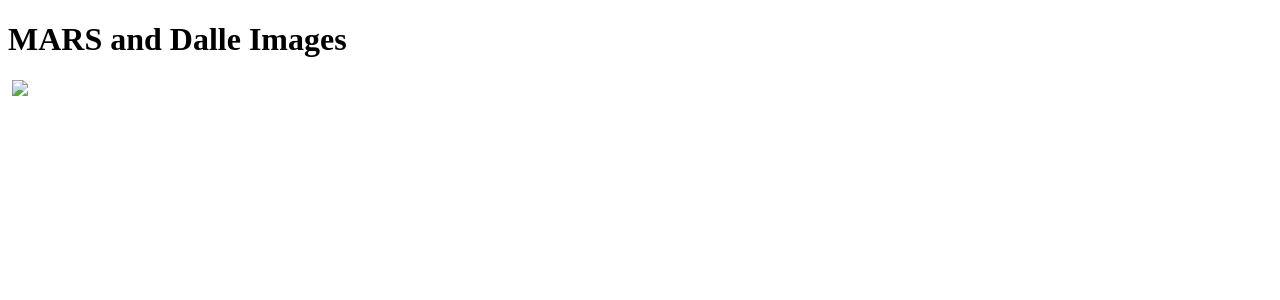
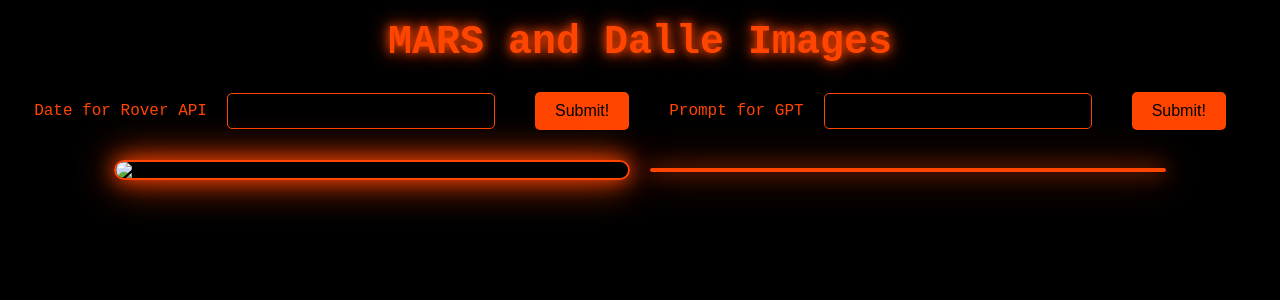
Before and after one commit to Ollyje/MarsRover_GPT, a Flask app: page / in a window 1280 px wide. Shown: the top 300 px of the page. Run offline with Flask 3, Linux system fonts and the light colour scheme; parts of the project's set-up code (start-up, migrations or seed data) failed here and were passed over.

Commit message:
edited css and got both images onto the site, needs interaction to be completed

```diff
--- a/app.py
+++ b/app.py
@@ -2,6 +2,9 @@ from flask import Flask, render_template, request
 from rovergpt import get_dalle_filename, get_prompt, get_rover_filename
 
 app = Flask(__name__, static_url_path = '/static')
+
+default_date = 'yyyy-mm-dd'
+default_prompt = 'default prompt'
 
 @app.route('/')
 def index():
@@ -9,3 +12,13 @@ def index():
 	prompt = get_prompt()
 	rover_file = get_rover_filename()
 	return render_template("index.html", dalle_img_filepath=dalle_file, prompt=prompt, rover_img_filepath=rover_file)
+
+@app.route('/', methods=['POST'])
+def index_post():
+
+# TO DO!!! work outthis paragraph below, and how tomake it interactive, see index buttons
+	user_date = request.form['req_date']
+	user_prompt = request.form['req_prompt']
+	dalle_input = get_dalle_filename(user_prompt)
+	rover_input = get_rover_filename(user_date)
+	return render_template('index.html')
--- a/rovergpt.py
+++ b/rovergpt.py
@@ -8,9 +8,8 @@ from PIL import Image
 with open('nasakey.txt', 'r') as nasa_file:
     nasa_key = nasa_file.read().strip()
 
-date = "2015-6-3"
-
-# Make a request to the NASA CME API
+date = "2016-6-3"
+# TO DO work out how to have the user input a date to update the rover pics on the website
 url = f"https://api.nasa.gov/mars-photos/api/v1/rovers/curiosity/photos?earth_date={date}&api_key={nasa_key}"
 
 response = requests.get(url)
@@ -46,7 +45,8 @@ client = AzureOpenAI(
 )
 
 # generate an image using Dalle
-prompt = "A speculative tool to help me survive on mars, with no text"
+prompt = "A highly detailed and futuristic speculative tool designed for survival on Mars. The image should only feature the tool in a visually striking Martian landscape, with no text, no logos, and no visible markings or symbols. Focus on intricate, realistic design details."
+
 dalle_result = client.images.generate(
 	model = "dalle3",
 	prompt = prompt,
@@ -88,5 +88,8 @@ with open(image_path, 'wb') as file:
 def get_dalle_filename():
 	return f"/{dalle_folder}/{dalle_filename}"
 
+# makes the alt text the revised prompt
 def get_prompt():
 	return revised_prompt
+
+# def get_date():
--- a/static/css/style.css
+++ b/static/css/style.css
@@ -0,0 +1,72 @@
+/* General Styling */
+body {
+    background-color: black;
+    color: orangered;
+    font-family: "Courier New", Courier, monospace;
+    text-align: center;
+    margin: 0;
+    padding: 0;
+}
+
+/* Header Styling */
+h1 {
+    font-size: 2.5em;
+    margin-top: 20px;
+    text-shadow: 0 0 10px orangered, 0 0 20px orangered;
+}
+
+/* Form Styling */
+form {
+    display: flex;
+    justify-content: center;
+    align-items: center;
+    gap: 20px;
+    margin-bottom: 30px;
+}
+
+label {
+    font-size: 1em;
+}
+
+input[type="text"] {
+    width: 250px;
+    padding: 8px;
+    border: 1px solid orangered;
+    border-radius: 5px;
+    background-color: black;
+    color: orangered;
+    font-size: 1em;
+}
+
+input[type="submit"] {
+    padding: 10px 20px;
+    background-color: orangered;
+    color: black;
+    border: none;
+    border-radius: 5px;
+    font-size: 1em;
+    cursor: pointer;
+    transition: all 0.3s ease;
+}
+
+input[type="submit"]:hover {
+    background-color: white;
+    color: orangered;
+}
+
+/* Image Styling */
+.image-container {
+    display: flex;
+    justify-content: center;
+    align-items: center;
+    gap: 20px;
+    margin-top: 30px;
+}
+
+img {
+    width: 40%;
+    height: auto;
+    border: 2px solid orangered;
+    border-radius: 10px;
+    box-shadow: 0 0 20px orangered, 0 0 40px orangered;
+}
--- a/templates/index.html
+++ b/templates/index.html
@@ -3,12 +3,24 @@
 <head>
 	<meta charset="utf-8">
 	<meta name="viewport" content="width=device-width, initial-scale=1">
+	<link rel="stylesheet" type="text/css" href="static/css/style.css">
 	<title>MARS and Dalle Images</title>
 </head>
 <body>
 	<h1>MARS and Dalle Images</h1>
+	<form method="POST">
+		<label>Date for Rover API</label>
+		<input name=req_date type="text" value={{date}}><br><br>
+		<input type="submit" value="Submit!"><br><br>
+		<label>Prompt for GPT</label>
+		<input name=req_prompt type="text" value={{gpt_prompt}}><br><br>
+		<input type="submit" value="Submit!"><br><br>
+	</form>
+	<div class="image-container">
+	<img src={{rover_img_filepath}}>
 	<img src={{dalle_img_filepath}} alt={{revised_prompt}}>
-	<img src={{rover_img_filepath}}>
+	</div>
+
 
 </body>
 </html>
```
